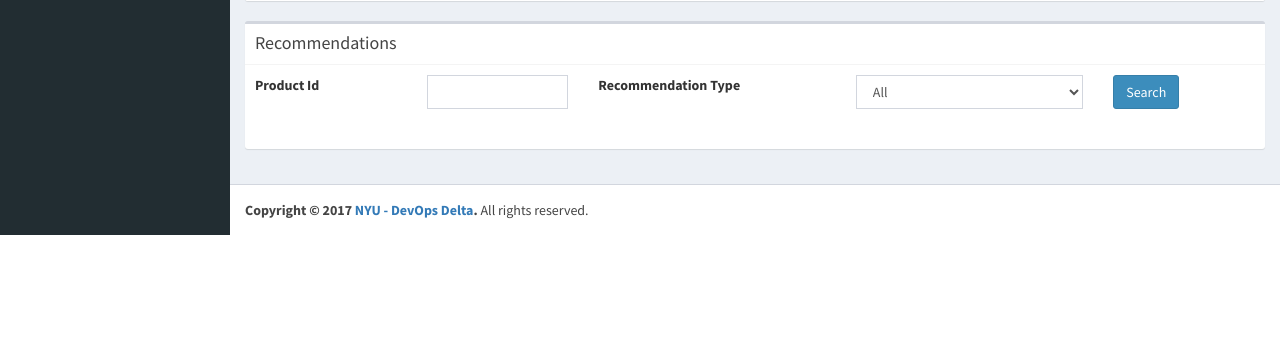
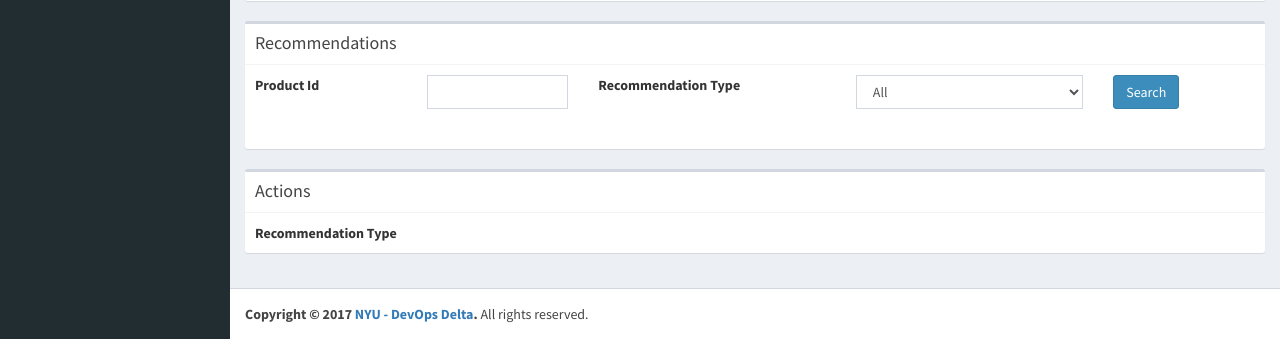
Before and after one commit to devopsdelta/recommendations, a Flask app: template app/templates/manage.html in a window 1280 px wide. Shown: the part 721-1060 px from the top of the page. Before the commit the page ends 956 px from the top, so only its background shows below. Run offline with Flask 2, Linux system fonts and the light colour scheme; the template is opened without the code that fills it, so the values that code supplies are empty; some libraries are stand-ins or nearby versions.

Commit message:
Finished actions bdd

```diff
--- a/app/static/js/recommendations.js
+++ b/app/static/js/recommendations.js
@@ -174,7 +174,6 @@ $(function () {
             });
 
         });
-
     })
 
     function confirm_delete(id) {
@@ -186,7 +185,6 @@ $(function () {
         })
 
         ajax.done(function(res){
-            // alert("Recommendation with ID [" + id + "] has been Deleted!")
             flash_message("Deleted")
             if(!json.error) location.reload(true);
         });
@@ -229,6 +227,44 @@ $(function () {
 
     }
 
+    function activate(id) {
+        var ajax = $.ajax({
+            type: "PUT",
+            url: "/recommendations/activate/" + id,
+            contentType:"application/json",
+            data: '',
+        })
+
+        ajax.done(function(res){
+            flash_message("Activated")
+            location.reload();
+        });
+
+        ajax.fail(function(res){
+            flash_message("Server error!")
+        });
+
+    }
+
+    function deactivate(id) {
+        var ajax = $.ajax({
+            type: "PUT",
+            url: "/recommendations/deactivate/" + id,
+            contentType:"application/json",
+            data: '',
+        })
+
+        ajax.done(function(res){
+            flash_message("Deactivated")
+            location.reload();
+        });
+
+        ajax.fail(function(res){
+            flash_message("Server error!")
+        });
+
+    }
+
     // Updates the flash message area
     function flash_message(message) {
         $("#flash_message").empty();
--- a/app/templates/manage.html
+++ b/app/templates/manage.html
@@ -25,4 +25,9 @@
         {% include 'manage/list.html' %}
     </div>
   </div>
+  <div class="row">
+    <div class="col-md-12">
+        {% include 'manage/actions.html' %}
+    </div>
+  </div>
 {% endblock content %}
--- /dev/null
+++ b/app/templates/manage/actions.html
@@ -0,0 +1,35 @@
+<div class="box box-default">
+    <div class="box-header with-border">
+        <h3 class="box-title">Actions</h3>
+        <div class="box-tools pull-right">
+        </div>
+    </div>
+    <!-- /.box-header -->
+    <div class="box-body">
+        <div class="row">
+            <div class="col-md-12">
+                <table>
+                    <tr>
+                        <th>Recommendation Type</th>
+                        <th></th>
+                    </tr>
+                    {% for type in result %}
+                    <tr>
+                        <td>
+                            <span>Type: {{type.name}}</span><br />
+                            <div id="{{type.name}}-{{type.id}}-status">Status: {{ type.is_active }}</div>
+                        </td>
+                        <td>
+                            <button class="btn btn-primary" id="{{type.name}}-{{type.id}}-activate-btn" onclick="activate({{type.id}})">Activate</button>
+                            <button class="btn btn-primary" id="{{type.name}}-{{type.id}}-deactivate-btn" onclick="deactivate({{type.id}})">Deactivate</button>
+                        </td>
+                    </tr>
+                    {% endfor %}
+                </table>
+                <div id="search_results">
+                </div>
+            </div>
+        </div>
+    </div>
+    <!-- /.box-body -->
+</div>
```
Also changed, not shown: app/views.py (+2 -15 lines), features/steps/recommendations_steps.py (+6 -1 lines), 1 other file.
